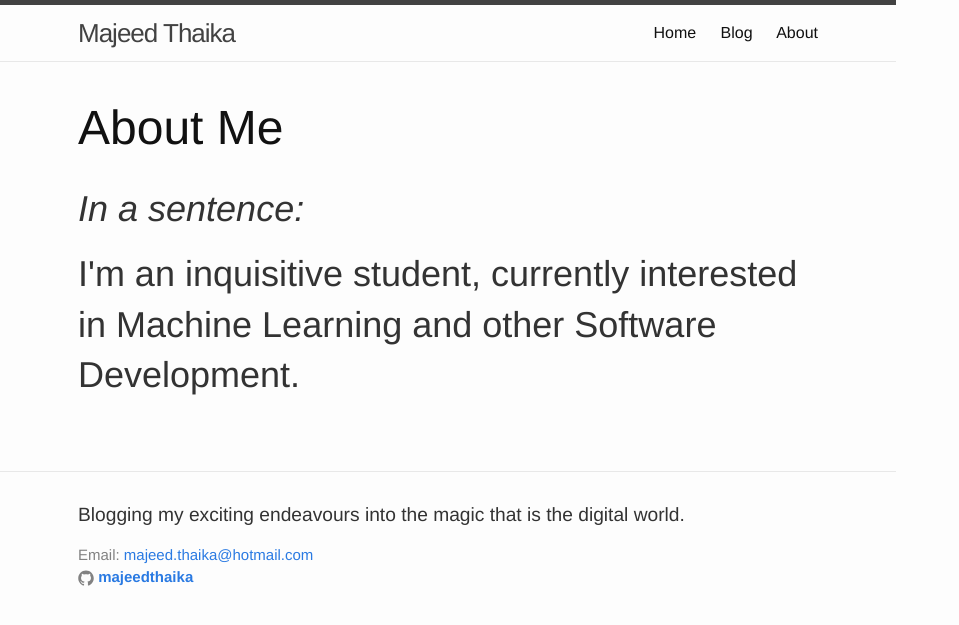
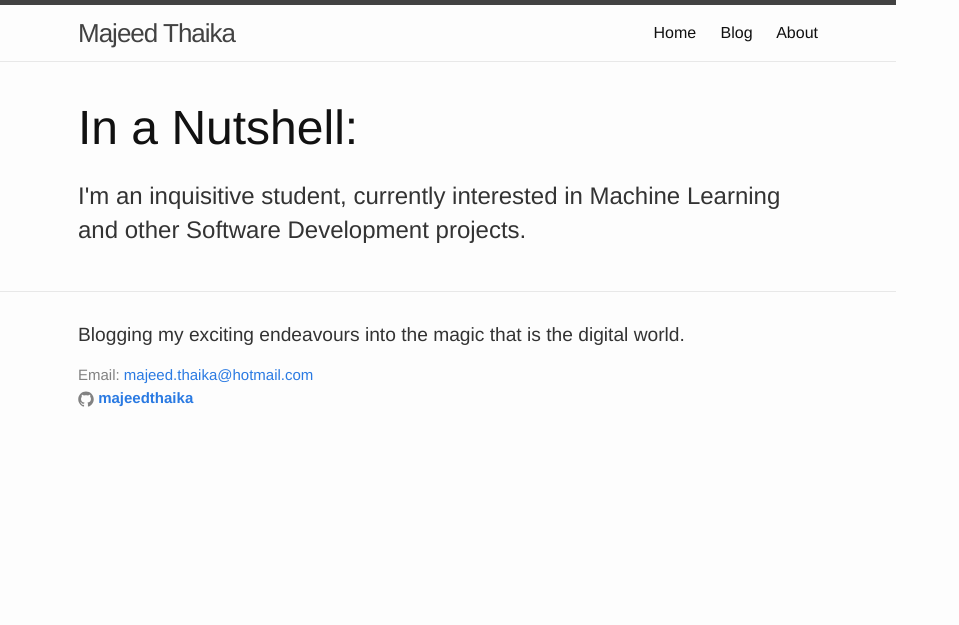
Before and after one commit to majeedthaika/majeedthaika.github.io, a Jekyll site: the page built from about/index.html, in a window 1280 px wide. Shown: the top 625 px of the page, without its empty margins (0-959 px from the left). Built offline with Jekyll 4.4.1, drawn with Linux system fonts in a browser that asks for light colours.

Commit message:
Updated About Me

```diff
--- a/about/index.html
+++ b/about/index.html
@@ -2,8 +2,7 @@
 layout: default
 title: About Me
 ---
-	<h1>{{ page.title }}</h1>
-	<ul class="posts">
-		<p><em>In a sentence:</em></p>
-		<p>I'm an inquisitive student, currently interested in Machine Learning and other Software Development.</p>
+	<h1>In a Nutshell:</h1>
+	<ul class="blurb"></ul>
+		<p>I'm an inquisitive student, currently interested in Machine Learning and other Software Development projects.</p>
 	</ul>
```
